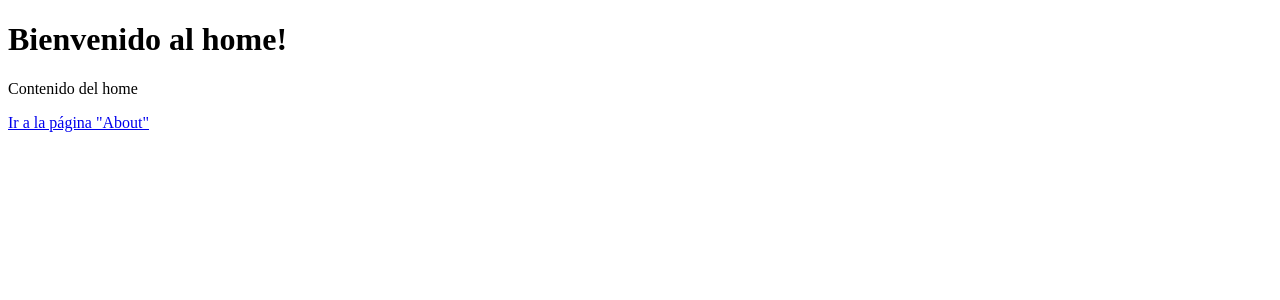
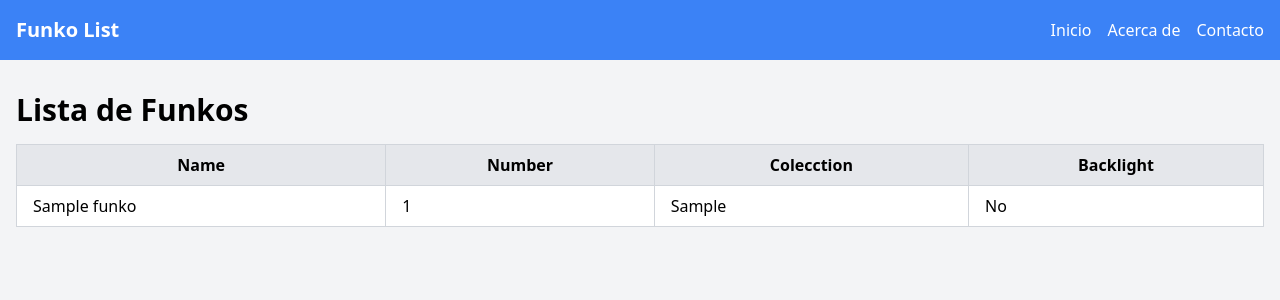
Before and after one commit to Swiftboat2/backend, a Django app: page / in a window 1280 px wide. Shown: the top 300 px of the page. Run offline with Django 5.2, Linux system fonts and the light colour scheme; tables that the repository leaves empty hold one stand-in row (values such as "Sample post").

Commit message:
json response

```diff
--- a/api_backend/funko_api/models.py
+++ b/api_backend/funko_api/models.py
@@ -2,13 +2,13 @@ from django.db import models
 
 # Create your models here.
 class Funko(models.Model):
-    name= models.CharField(max_length= 128)
-    numero = models.IntegerField()
-    collection = models.CharField(max_length= 128)
-    is_backlight = models.BooleanField(default= False)
+    name = models.CharField(max_length=128)
+    number = models.IntegerField()
+    collection = models.CharField(max_length=128)
+    is_backlight = models.BooleanField(default=False)
 
     def __str__(self):
-        return f'{self.numero} - {self.name}'
+        return f'{self.number} - {self.name}'
 
 class User(models.Model):
     name= models.CharField(max_length= 128)
--- /dev/null
+++ b/api_backend/funko_api/serializers.py
@@ -0,0 +1,7 @@
+from rest_framework import serializers
+from funko_api.models import Funko, User
+
+class FunkoSerializer(serializers.ModelSerializer):
+    class Meta:
+        model = Funko
+        fields = ['name' , 'number', 'collection']
--- a/api_backend/funko_api/templates/index.html
+++ b/api_backend/funko_api/templates/index.html
@@ -1,11 +1,51 @@
 <!DOCTYPE html>
-<html>
+<html lang="en">
+
 <head>
-    <title>{{ title }}</title>
+  <meta charset="UTF-8">
+  <meta name="viewport" content="width=device-width, initial-scale=1.0">
+  <title>Funko List</title>
+  <!-- Enlace al archivo de estilos de Tailwind CSS -->
+  <link href="https://cdn.jsdelivr.net/npm/tailwindcss@2.2.19/dist/tailwind.min.css" rel="stylesheet">
 </head>
-<body>
-    <h1>{{ heading }}</h1>
-    <p>{{ content }}</p>
-    <a href="{% url 'about' %}">Ir a la página "About"</a>
+
+<body class="bg-gray-100">
+  <!-- Navbar -->
+  <nav class="bg-blue-500 p-4">
+    <div class="container mx-auto flex justify-between items-center">
+      <h1 class="text-white font-bold text-xl">Funko List</h1>
+      <ul class="flex space-x-4">
+        <li><a href="#" class="text-white hover:text-gray-200">Inicio</a></li>
+        <li><a href="#" class="text-white hover:text-gray-200">Acerca de</a></li>
+        <li><a href="#" class="text-white hover:text-gray-200">Contacto</a></li>
+      </ul>
+    </div>
+  </nav>
+
+  <!-- Contenido principal -->
+  <div class="container mx-auto px-4 py-8">
+    <h1 class="text-3xl font-bold mb-4">Lista de Funkos</h1>
+    <table class="w-full border-collapse border border-gray-300">
+      <thead>
+        <tr class="bg-gray-200">
+          <th class="border border-gray-300 px-4 py-2">Name</th>
+          <th class="border border-gray-300 px-4 py-2">Number</th>
+          <th class="border border-gray-300 px-4 py-2">Colecction</th>
+          <th class="border border-gray-300 px-4 py-2">Backlight</th>
+        </tr>
+      </thead>
+      <tbody>
+        {% for funko in funkos %}
+        <tr class="bg-white">
+          <td class="border border-gray-300 px-4 py-2">{{ funko.name }}</td>
+          <td class="border border-gray-300 px-4 py-2">{{ funko.number }}</td>
+          <td class="border border-gray-300 px-4 py-2">{{ funko.collection }}</td>
+          <td class="border border-gray-300 px-4 py-2">{% if funko.is_backlight %}Yes{% else %}No{% endif %}</td>
+        </tr>
+        {% endfor %}
+      </tbody>
+    </table>
+  </div>
 </body>
+
 </html>
--- a/api_backend/funko_api/urls.py
+++ b/api_backend/funko_api/urls.py
@@ -4,5 +4,5 @@ from . import views
 urlpatterns = [
     path('', views.index, name='index'),
     path('about/', views.about, name='about'),
-
+    path('funkos_rest/', views.funkos_rest, name='funkos_rest'),
 ]
--- a/api_backend/funko_api/views.py
+++ b/api_backend/funko_api/views.py
@@ -1,12 +1,21 @@
 from django.shortcuts import render
+from django.shortcuts import render
+from funko_api.models import Funko
+from django.http import JsonResponse
+from funko_api.serializers import FunkoSerializer
+
+def get_all_funkos():
+    funkos = Funko.objects.all().order_by('number')
+    funkos_serializers = FunkoSerializer(funkos, many=True)
+    return funkos_serializers.data
 
 def index(request):
-    context = {
-        'title': 'Home',
-        'heading': 'Bienvenido al home!',
-        'content': 'Contenido del home',
-    }
-    return render(request, 'index.html', context)
+    funkos = get_all_funkos()
+    return render(request, 'index.html', {'funkos': funkos})
+
+def funkos_rest(request):
+    funkos = get_all_funkos()
+    return JsonResponse(funkos, safe=False)
 
 def about(request):
     return render(request, 'about.html')
--- a/requirements.txt
+++ b/requirements.txt
@@ -1,2 +1,3 @@
 Django == 5.0.3
-Psycopg2-binary == 2.9.1
+psycopg2 == 2.9.1
+djangorestframework==3.15.0
```
Also changed, not shown: api_backend/funko_api/migrations/0004_rename_numero_funko_number.py (added).
